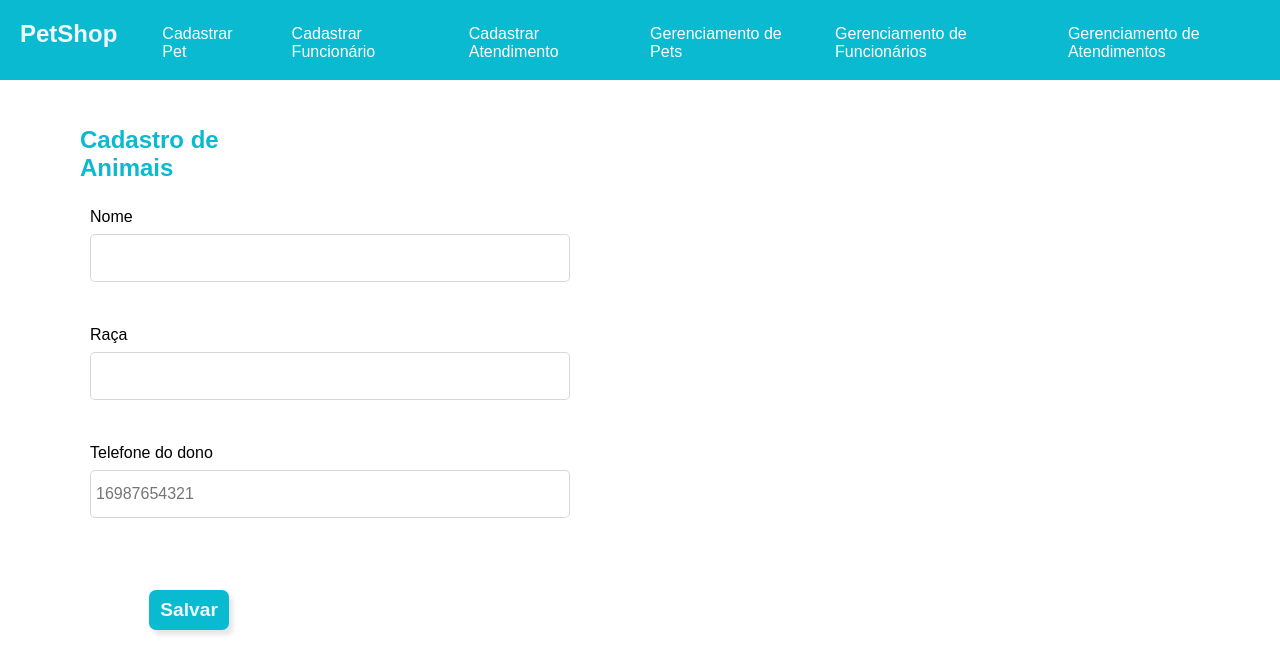
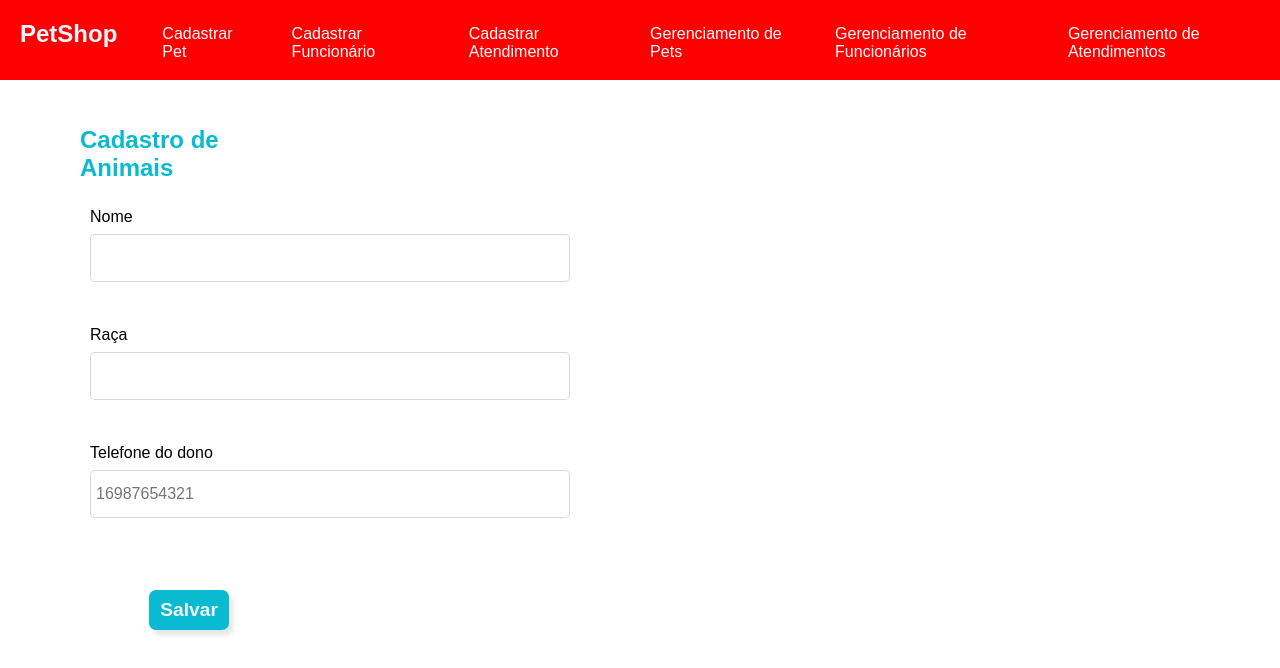
Before and after one commit to gpeixe/pw2-petshop, a PHP site: page /views/create-pet-view.php in a window 1280 px wide. Shown: the top 668 px of the page. Run offline with PHP 8.4, Linux system fonts and the light colour scheme; tables that the repository leaves empty or names only in its code hold one stand-in row (values such as "Sample post").

Commit message:
feat: nav red

```diff
--- a/views/includes/nav.php
+++ b/views/includes/nav.php
@@ -10,7 +10,7 @@
 
 <style>
 .a-navegador {
-    background-color: rgb(9, 186, 209);
+    background-color: red;
     display: flex;
     width: 100%;
     height: 10vh;
```
